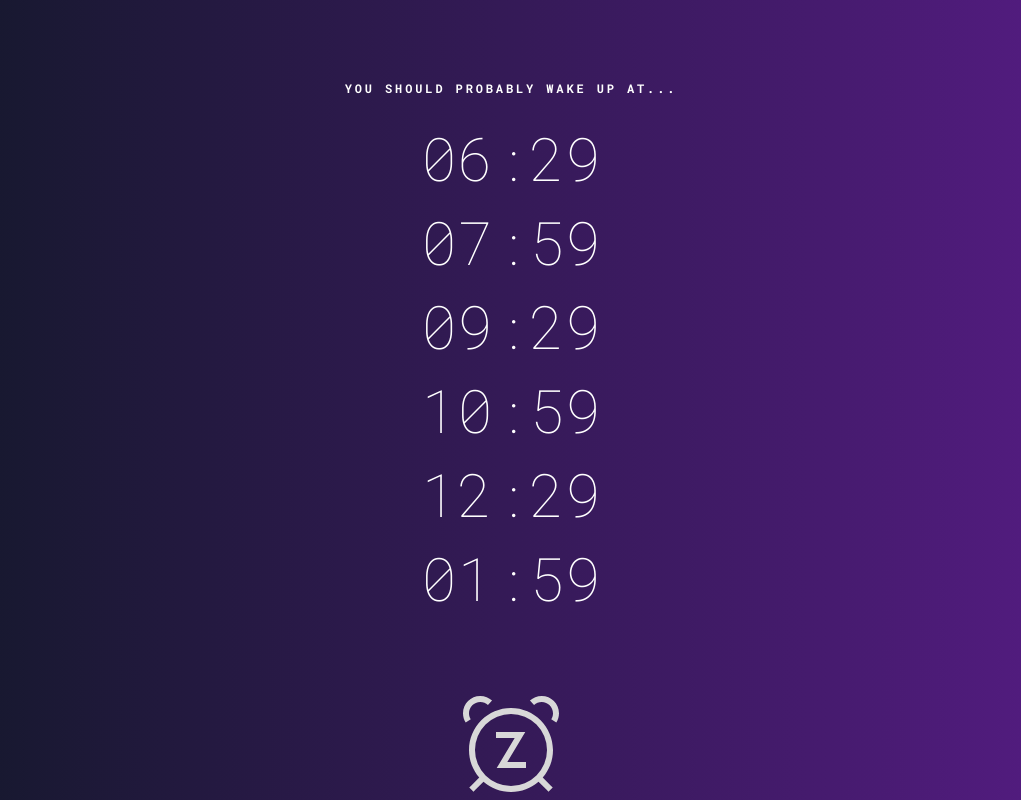
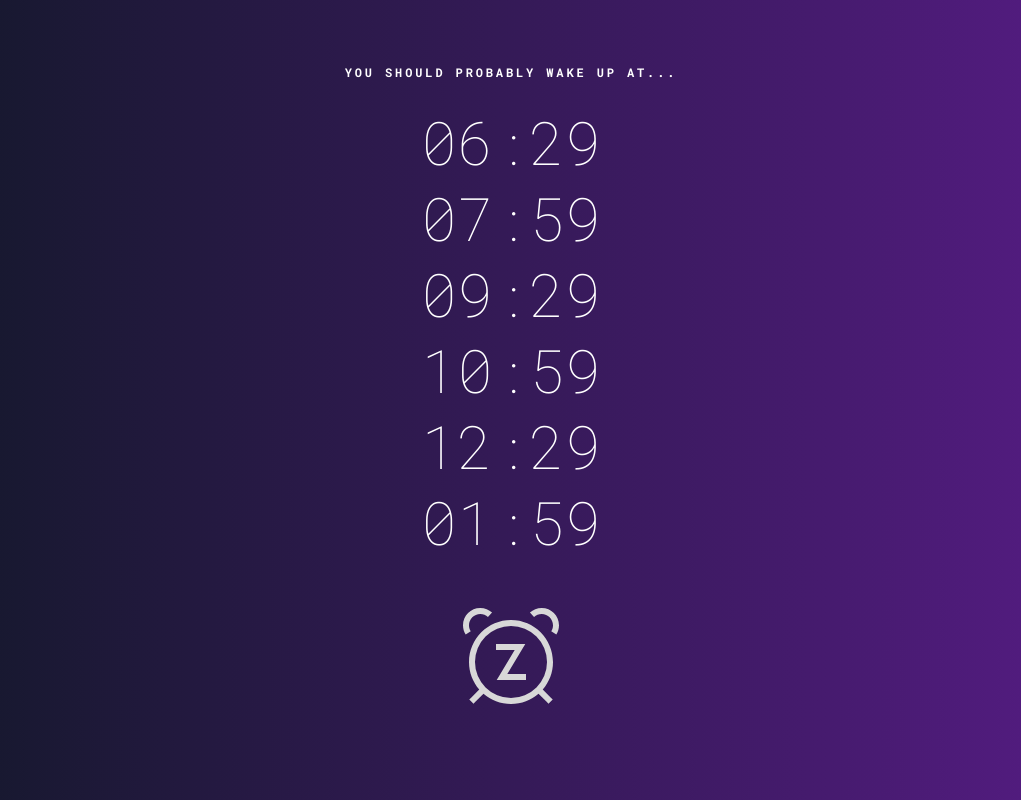
Before and after one commit to Corey-T1000/Sleep-Cycle, a plain HTML site: page index.html in a window 1280 px wide. Shown: the whole page, without its empty margins (129-1150 px from the left). Drawn offline with Linux system fonts and the light colour scheme.

Commit message:
deploy: c522c1f139c1e3f15a719ab6958236a727312bfb

```diff
--- a/index.html
+++ b/index.html
@@ -18,13 +18,13 @@
     class="bg-[radial-gradient(ellipse_at_bottom_right,_var(--tw-gradient-stops))] from-gray-900 via-blue-90 to-purple-900 bg-gradient-to-r min-h-screen items-center">
     <div class="container mx-auto p-4">
         <h1 class="realitive text-xs font-bold tracking-[0.18rem]  text-center uppercase
-        text-white pt-16 mb-8
+        text-white pt-12 mb-8
         ">You should probably wake up at...</h1>
         <div id="timeContainer" class="max-w-xs mx-auto">
             <!-- The time elements will be inserted here --> ${i}
         </div>
     </div>
-    <div class="h-16 justify-between items-center my-4 pt-8 px-6 ">
+    <div class="h-16 justify-between items-center my-4 pt-2 px-6 ">
         <!-- Logo -->
         <div class="flex justify-center items-center">
             <svg xmlns="http://www.w3.org/2000/svg" viewBox="0 0 512 512" class="h-24 w-auto logo">
@@ -52,7 +52,7 @@
                 }).replace(/(am|pm)/i, '');
 
                 const timeElement = `
-                <div class="my-6 grid grid-cols-1 items-center">
+                <div class="my-4 grid grid-cols-1 items-center">
     <div class="text-center">
         <p class="text-6xl font-thin text-white">${formattedTime}</p>
     </div>
```
Also changed, not shown: css/styles.css.
